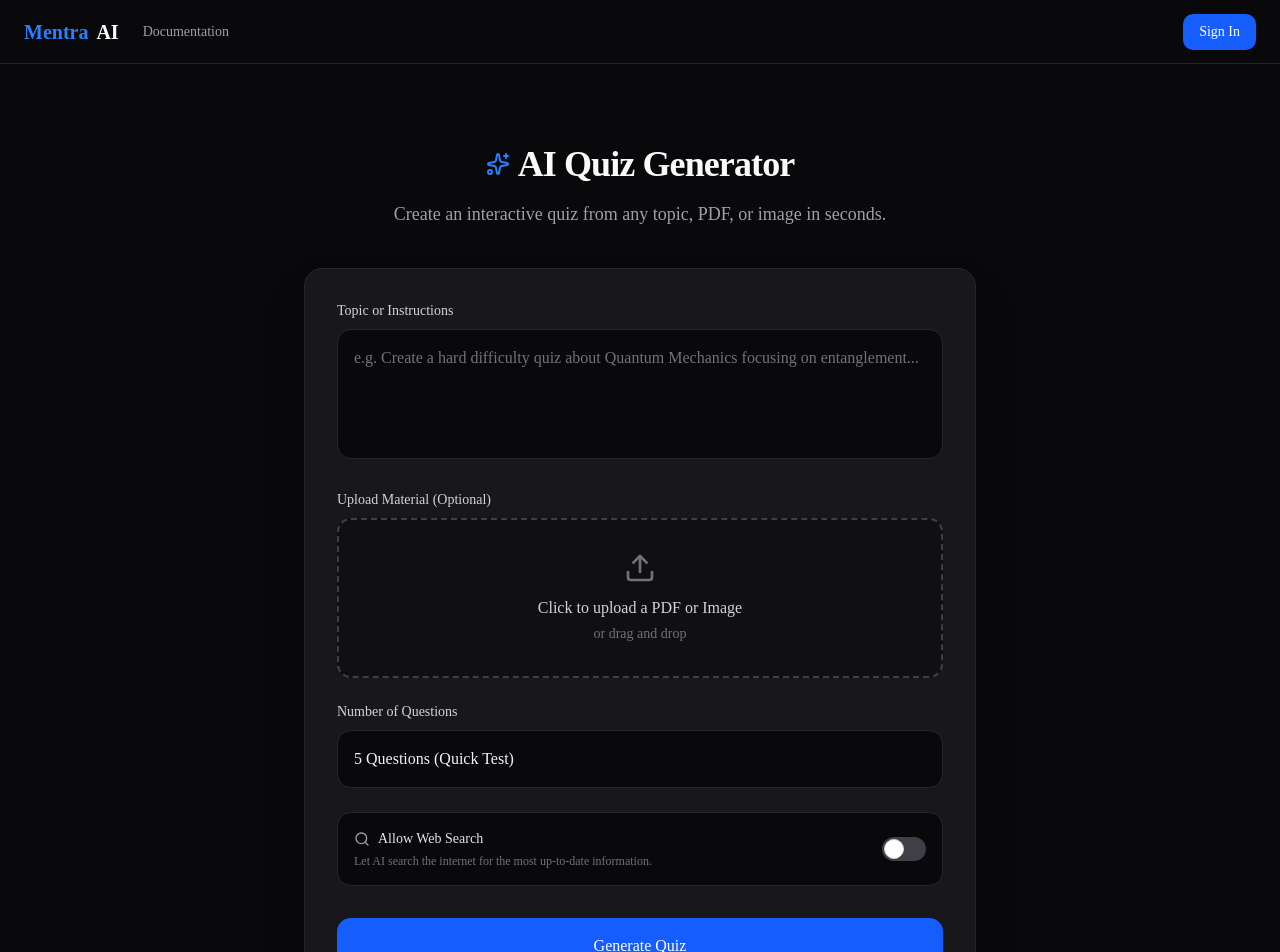
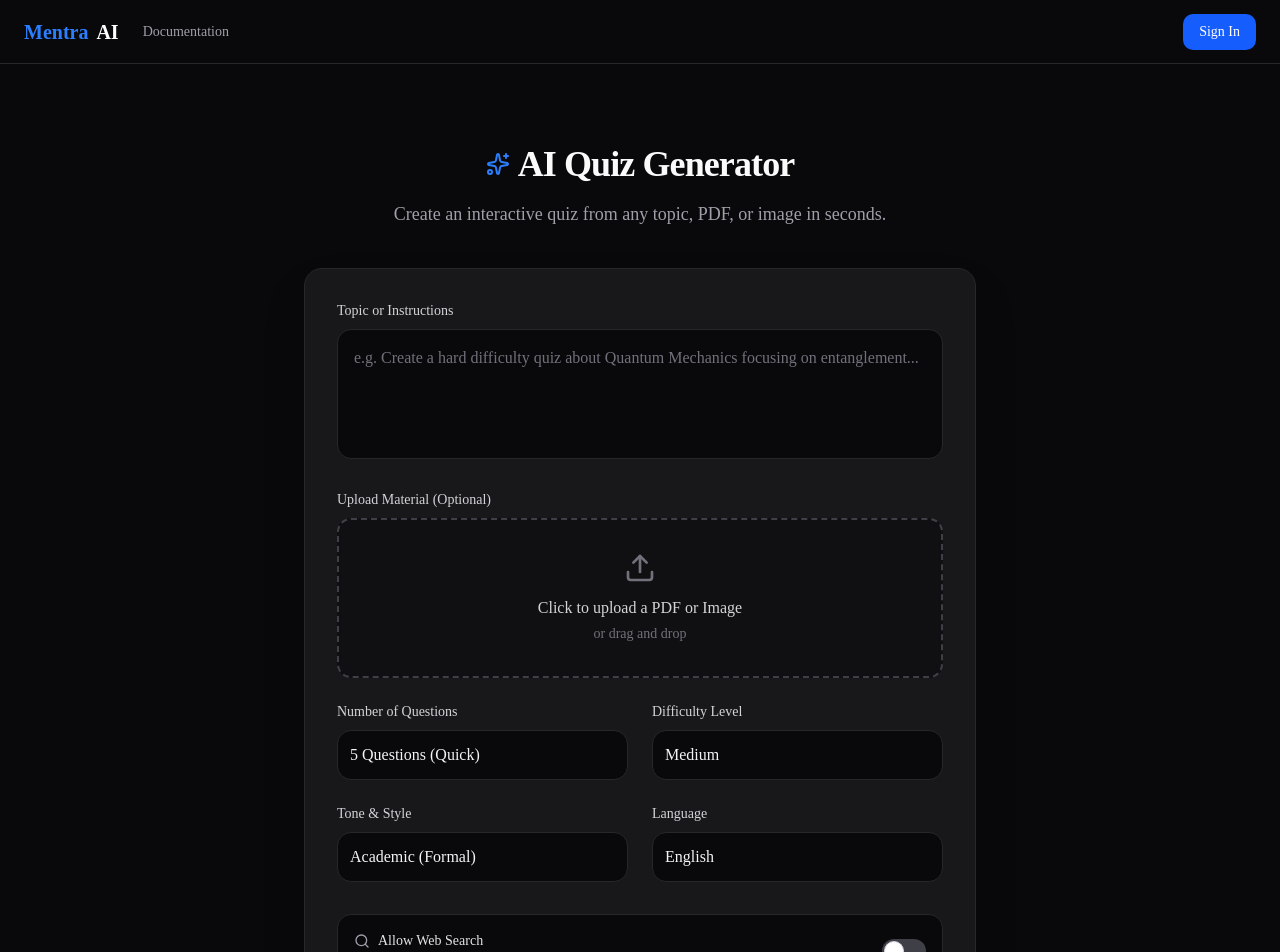
Before and after one commit to Divyanshu227/Mentra-AI, a Next.js app in the folder frontend/: page /generate in a window 1280 px wide. Shown: the top 952 px of the page. Built offline with nearby package versions, Linux system fonts and the light colour scheme; no server answers.

Commit message:
feat: add difficulty, tone, and language parameters to quiz generator

```diff
--- a/frontend/src/app/generate/page.tsx
+++ b/frontend/src/app/generate/page.tsx
@@ -10,6 +10,9 @@ export default function GenerateQuiz() {
   const [file, setFile] = useState<File | null>(null);
   const [useWebSearch, setUseWebSearch] = useState(false);
   const [questionCount, setQuestionCount] = useState(5);
+  const [difficulty, setDifficulty] = useState('Medium');
+  const [tone, setTone] = useState('Academic');
+  const [language, setLanguage] = useState('English');
   const [isLoading, setIsLoading] = useState(false);
   const [error, setError] = useState('');
   const router = useRouter();
@@ -29,6 +32,9 @@ export default function GenerateQuiz() {
       if (file) formData.append('file', file);
       formData.append('useWebSearch', useWebSearch.toString());
       formData.append('questionCount', questionCount.toString());
+      formData.append('difficulty', difficulty);
+      formData.append('tone', tone);
+      formData.append('language', language);
 
       const res = await fetchApi('/api/quiz/generate', {
         method: 'POST',
@@ -103,20 +109,70 @@ export default function GenerateQuiz() {
             </div>
           </div>
 
-          <div className="mb-6">
+          <div className="grid grid-cols-1 sm:grid-cols-2 gap-6 mb-8">
+            <div>
               <label className="block text-sm font-medium text-zinc-300 mb-2">
                 Number of Questions
               </label>
               <select
-              className="w-full bg-zinc-950 border border-zinc-800 rounded-xl p-4 text-zinc-100 focus:outline-none focus:ring-2 focus:ring-blue-500 transition-all appearance-none cursor-pointer"
+                className="w-full bg-zinc-950 border border-zinc-800 rounded-xl p-3 text-zinc-100 focus:outline-none focus:ring-2 focus:ring-blue-500 transition-all appearance-none cursor-pointer"
                 value={questionCount}
                 onChange={(e) => setQuestionCount(Number(e.target.value))}
               >
-              <option value={5}>5 Questions (Quick Test)</option>
+                <option value={5}>5 Questions (Quick)</option>
                 <option value={10}>10 Questions (Standard)</option>
-              <option value={15}>15 Questions (Deep Dive)</option>
+                <option value={15}>15 Questions (Deep)</option>
                 <option value={20}>20 Questions (Mastery)</option>
               </select>
+            </div>
+
+            <div>
+              <label className="block text-sm font-medium text-zinc-300 mb-2">
+                Difficulty Level
+              </label>
+              <select
+                className="w-full bg-zinc-950 border border-zinc-800 rounded-xl p-3 text-zinc-100 focus:outline-none focus:ring-2 focus:ring-blue-500 transition-all appearance-none cursor-pointer"
+                value={difficulty}
+                onChange={(e) => setDifficulty(e.target.value)}
+              >
+                <option value="Easy">Easy</option>
+                <option value="Medium">Medium</option>
+                <option value="Hard">Hard</option>
+                <option value="Mixed">Mixed (Adaptive)</option>
+              </select>
+            </div>
+
+            <div>
+              <label className="block text-sm font-medium text-zinc-300 mb-2">
+                Tone & Style
+              </label>
+              <select
+                className="w-full bg-zinc-950 border border-zinc-800 rounded-xl p-3 text-zinc-100 focus:outline-none focus:ring-2 focus:ring-blue-500 transition-all appearance-none cursor-pointer"
+                value={tone}
+                onChange={(e) => setTone(e.target.value)}
+              >
+                <option value="Academic">Academic (Formal)</option>
+                <option value="Casual & Fun">Casual & Fun</option>
+                <option value="Professional">Professional</option>
+              </select>
+            </div>
+
+            <div>
+              <label className="block text-sm font-medium text-zinc-300 mb-2">
+                Language
+              </label>
+              <select
+                className="w-full bg-zinc-950 border border-zinc-800 rounded-xl p-3 text-zinc-100 focus:outline-none focus:ring-2 focus:ring-blue-500 transition-all appearance-none cursor-pointer"
+                value={language}
+                onChange={(e) => setLanguage(e.target.value)}
+              >
+                <option value="English">English</option>
+                <option value="Spanish">Spanish</option>
+                <option value="French">French</option>
+                <option value="German">German</option>
+                <option value="Hindi">Hindi</option>
+              </select>
+            </div>
           </div>
 
           <div className="mb-8 flex items-center gap-3 bg-zinc-950 p-4 rounded-xl border border-zinc-800">
```
Also changed, not shown: 1 other file (tests, documents, lock files or other folders). Lines whose indentation alone changed are shown as unchanged.
